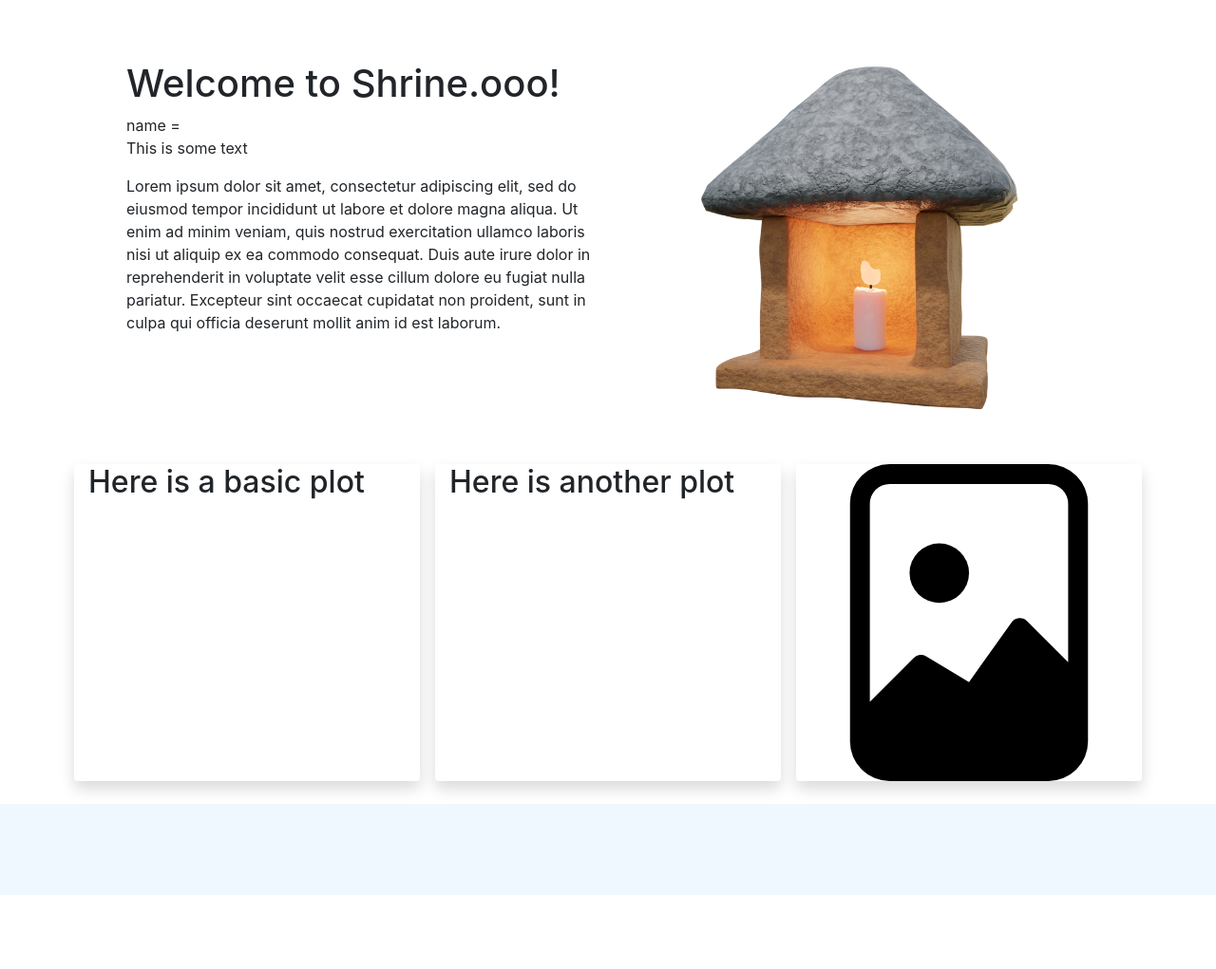
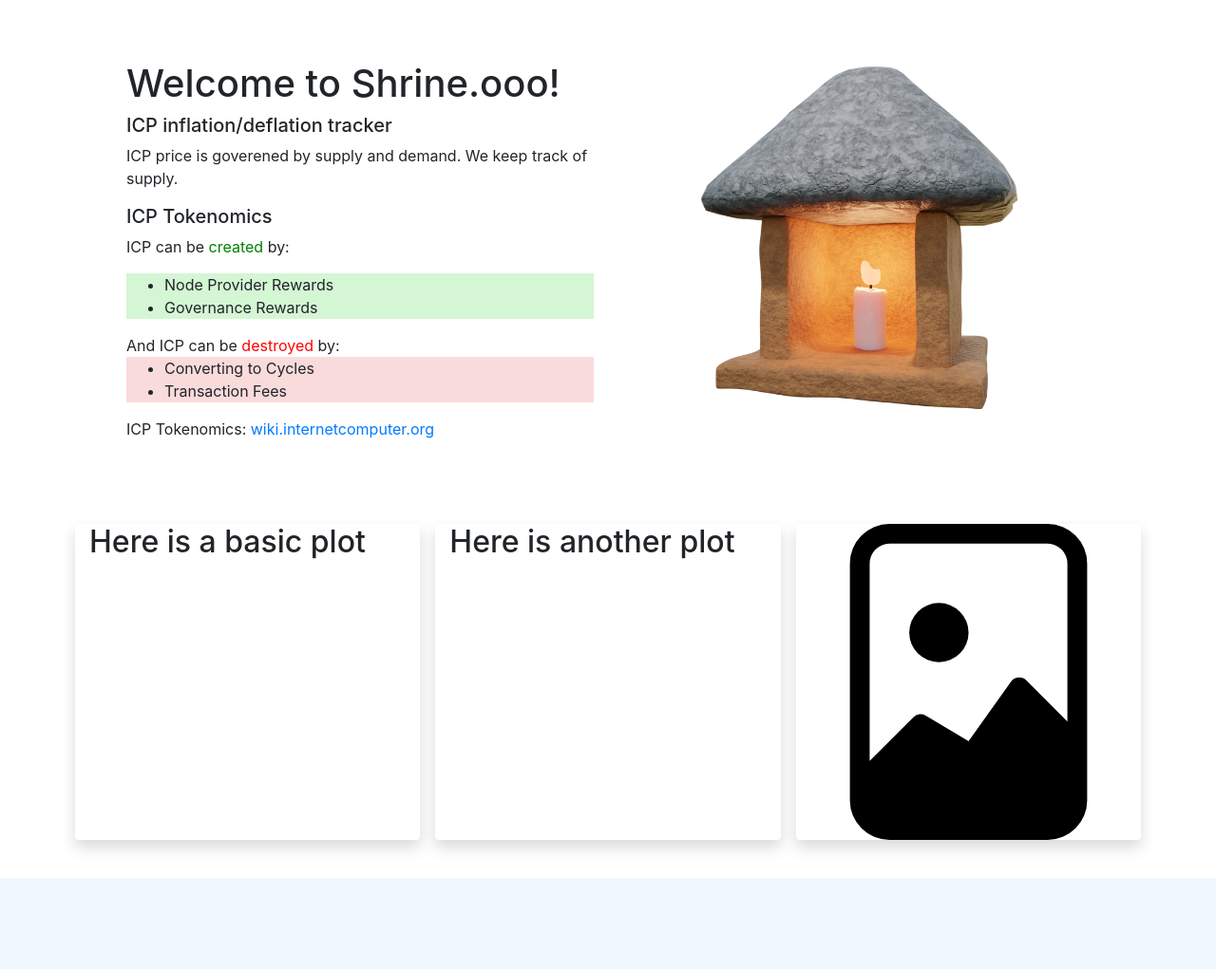
Before and after one commit to mourginakis/shrine.ooo, a Flask app: template shrine/templates/index.html in a window 1280 px wide. Shown: the part 56-1077 px from the top of the page at 95% size. Before the commit the page ends 999 px from the top, so only its background shows below. Run offline with Flask 2, Linux system fonts and the light colour scheme; the template is opened without the code that fills it, so the values that code supplies are empty; parts of the project's set-up code (start-up, migrations or seed data) failed here and were passed over.

Commit message:
update landing page text

```diff
--- a/shrine/templates/index.html
+++ b/shrine/templates/index.html
@@ -19,16 +19,30 @@
       <div class="row m-4">
          <div class="col-sm-6">
             <h1>Welcome to Shrine.ooo!</h1>
-            name = {{name}}
-            <p>This is some text</p>
-            <p>Lorem ipsum dolor sit amet, consectetur adipiscing elit, sed do eiusmod tempor incididunt ut labore et dolore magna aliqua. Ut enim ad minim veniam, quis nostrud exercitation ullamco laboris nisi ut aliquip ex ea commodo consequat. Duis aute irure dolor in reprehenderit in voluptate velit esse cillum dolore eu fugiat nulla pariatur. Excepteur sint occaecat cupidatat non proident, sunt in culpa qui officia deserunt mollit anim id est laborum.</p>
+            <h5>ICP inflation/deflation tracker</h5>
+            <p>ICP price is goverened by supply and demand. We keep track of supply.</p>
+            <h5>ICP Tokenomics</h5>
+            <p>ICP can be <span style="color:green;"">created</span> by:
+               <ul style="background-color: rgb(212, 246, 212);">
+                  <li>Node Provider Rewards</li>
+                  <li>Governance Rewards</li>
+               </ul>
+               And ICP can be <span style="color:red;">destroyed</span> by:
+               <ul style="background-color: rgb(250, 219, 219)">
+                  <li>Converting to Cycles</li>
+                  <li>Transaction Fees</li>
+               </ul>
+            </p>
+            <p>ICP Tokenomics:
+               <a href="https://wiki.internetcomputer.org/wiki/Total_supply,_circulating_supply,_and_staked_ICP">wiki.internetcomputer.org</a>
+            </p>
          </div>
          <div class="col-sm-6">
             <img class="img-fluid w-75 mx-auto d-block" src="{{ url_for('static', filename='img/shrine.ooo.render.640x640.png') }}">
          </div>
       </div>
    </div>
-   <div class="container">
+   <div class="container p-3">
       <div class="row">
          <div class="col shadow m-2 rounded">
             <h2>Here is a basic plot</h2>
```
